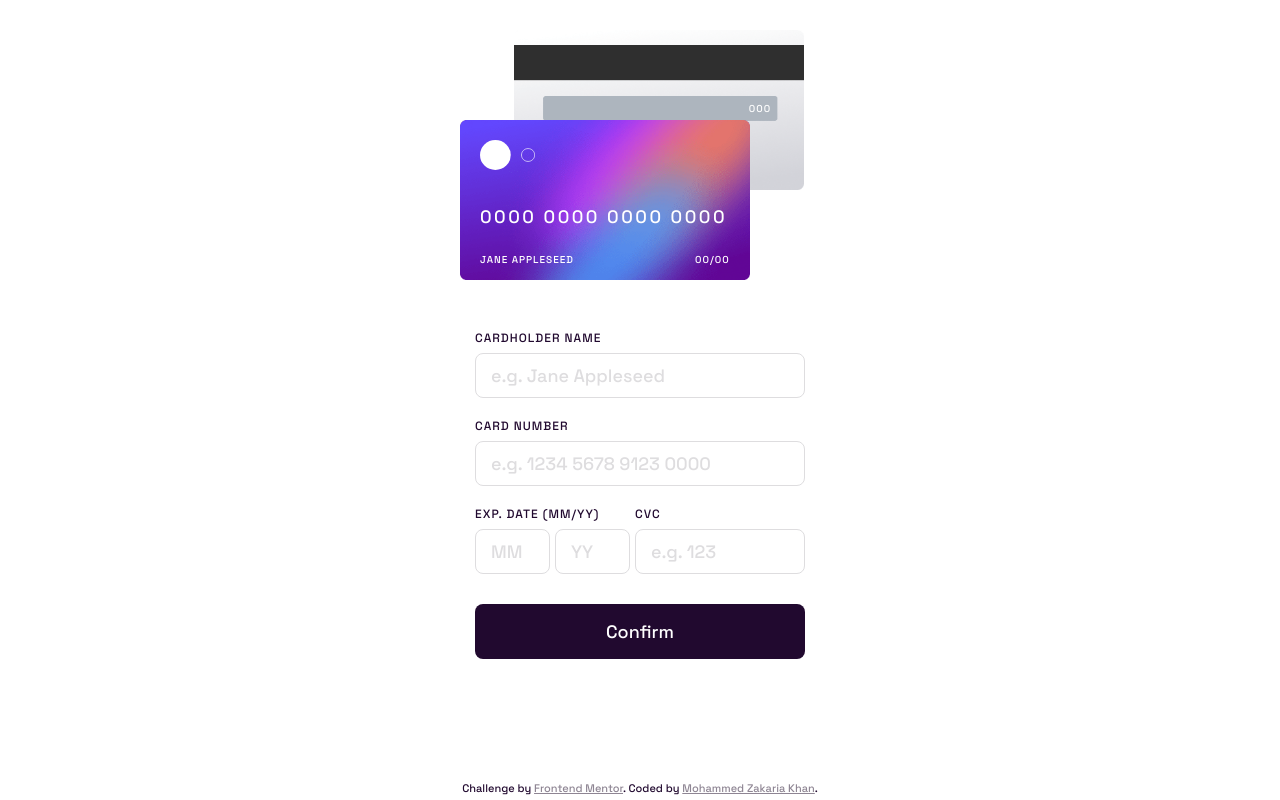
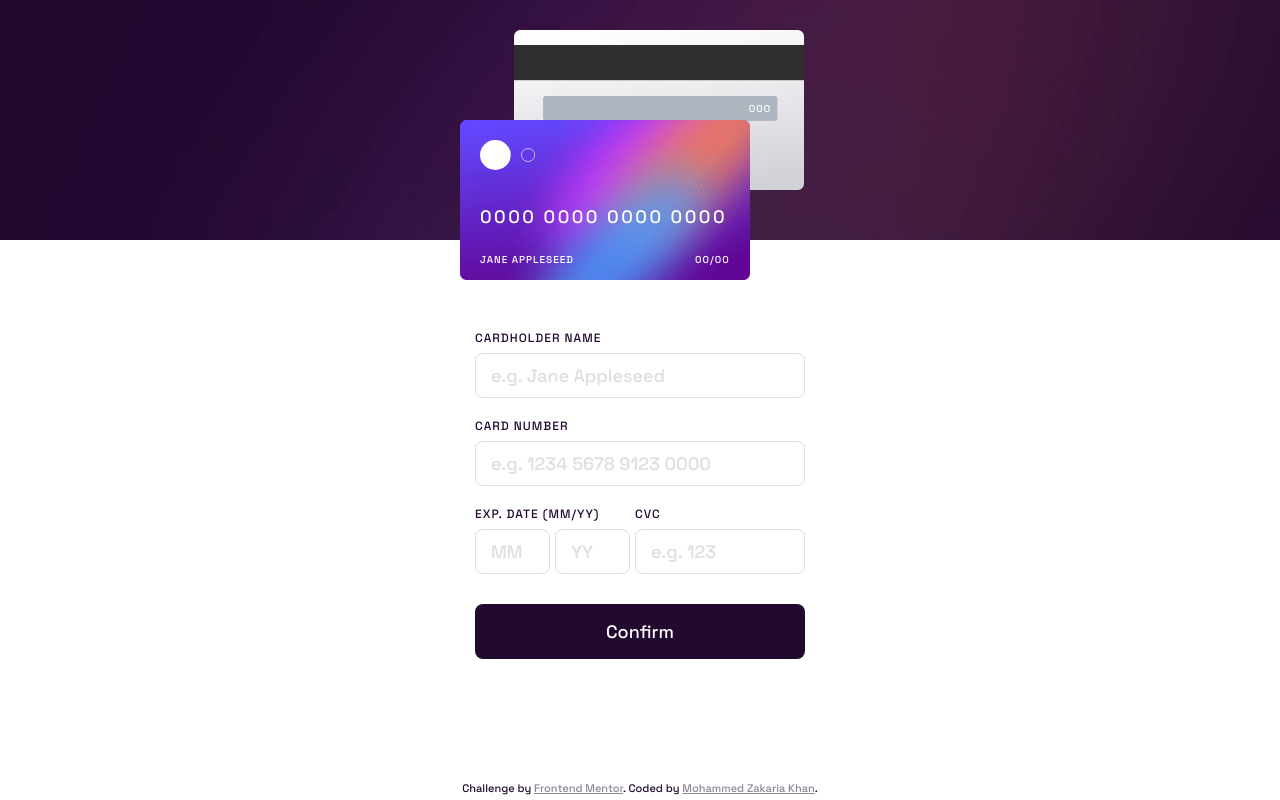
Before and after one commit to zaks276/frontend-mentor-challenges, a plain HTML site: page interactive-form-main/index.html in a window 1280 px wide. Drawn offline with Linux system fonts and the light colour scheme; the site is published under a folder, as on GitHub Pages, so addresses that start at the root find nothing.

Commit message:
Update styles.css

```diff
--- a/interactive-form-main/styles.css
+++ b/interactive-form-main/styles.css
@@ -25,7 +25,7 @@ body {
     justify-content: center;
     width: 100%;
     height: 240px;
-    background-image: url(/images/bg-main-mobile.png);
+    background-image: url(images/bg-main-mobile.png);
     background-size: 100%;
 }
 
```
